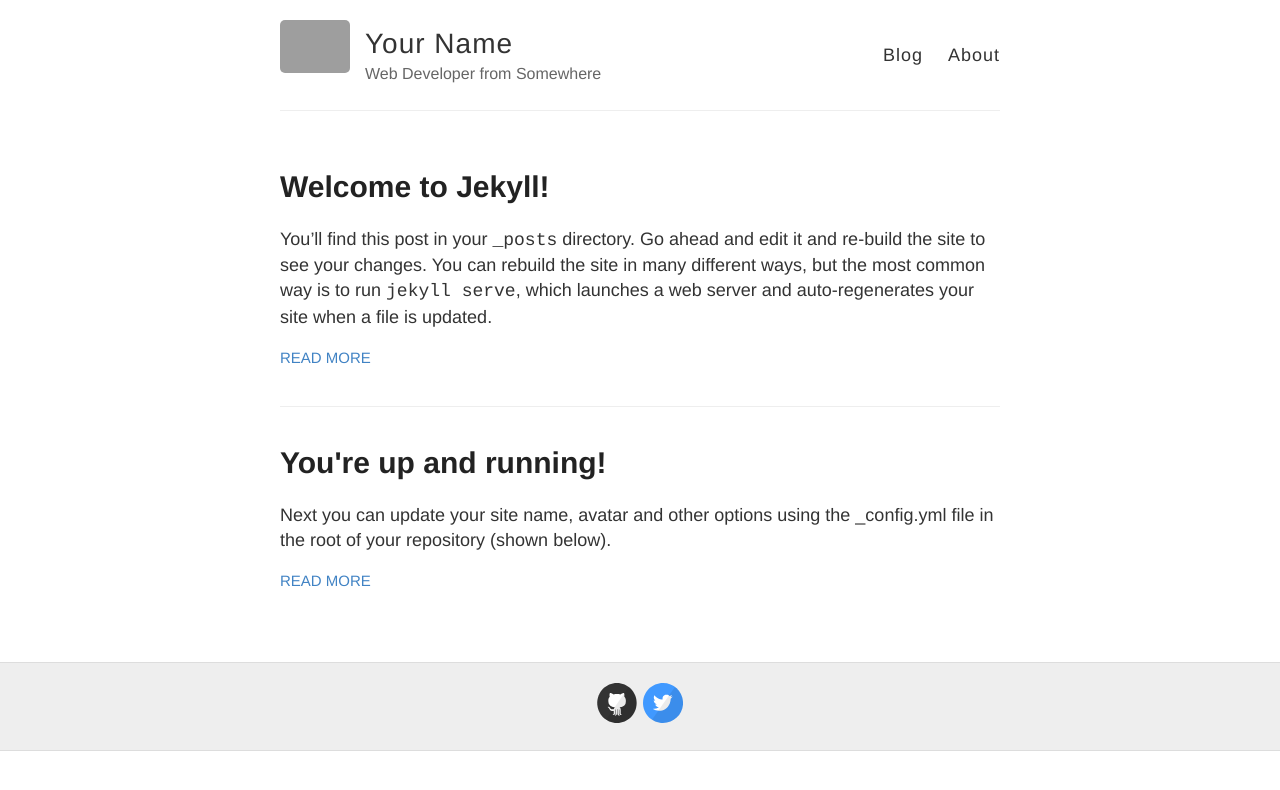
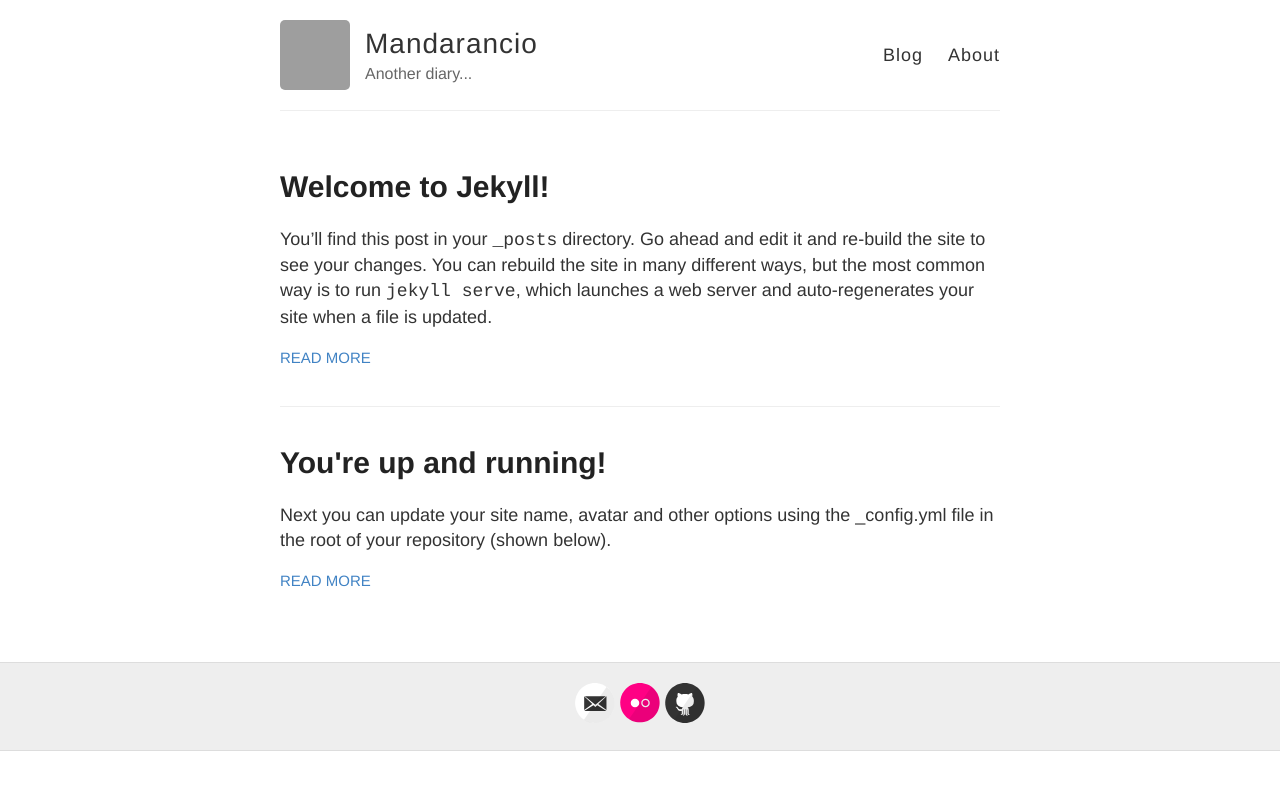
Before and after one commit to Mandarancio/Mandarancio.github.io, a Jekyll site: the page built from index.html, in a window 1280 px wide. Shown: the top 790 px of the page. Built offline with Jekyll 4.4.1, drawn with Linux system fonts in a browser that asks for light colours; grey boxes are pictures that could not be loaded.

Commit message:
Update _config.yml

```diff
--- a/_config.yml
+++ b/_config.yml
@@ -3,13 +3,13 @@
 #
 
 # Name of your site (displayed in the header)
-name: Your Name
+name: Mandarancio
 
 # Short bio or description (displayed in the header)
-description: Web Developer from Somewhere
+description: Another diary...
 
 # URL of your avatar or profile pic (you could use your GitHub profile pic)
-avatar: https://raw.githubusercontent.com/barryclark/jekyll-now/master/images/jekyll-logo.png
+avatar: https://avatars1.githubusercontent.com/u/276686?v=4&s=460
 
 #
 # Flags below are optional
@@ -18,15 +18,15 @@ avatar: https://raw.githubusercontent.com/barryclark/jekyll-now/master/images/je
 # Includes an icon in the footer for each username you enter
 footer-links:
   dribbble:
-  email:
+  email: manda.mgf@gmail.com
   facebook:
-  flickr:
-  github: barryclark/jekyll-now
+  flickr: 12230416@N03
+  github: Mandarancio
   instagram:
   linkedin:
   pinterest:
   rss: # just type anything here for a working RSS icon
-  twitter: jekyllrb
+  twitter:
   stackoverflow: # your stackoverflow profile, e.g. "users/50476/bart-kiers"
   youtube: # channel/<your_long_string> or user/<user-name>
   googleplus: # anything in your profile username that comes after plus.google.com/
```
